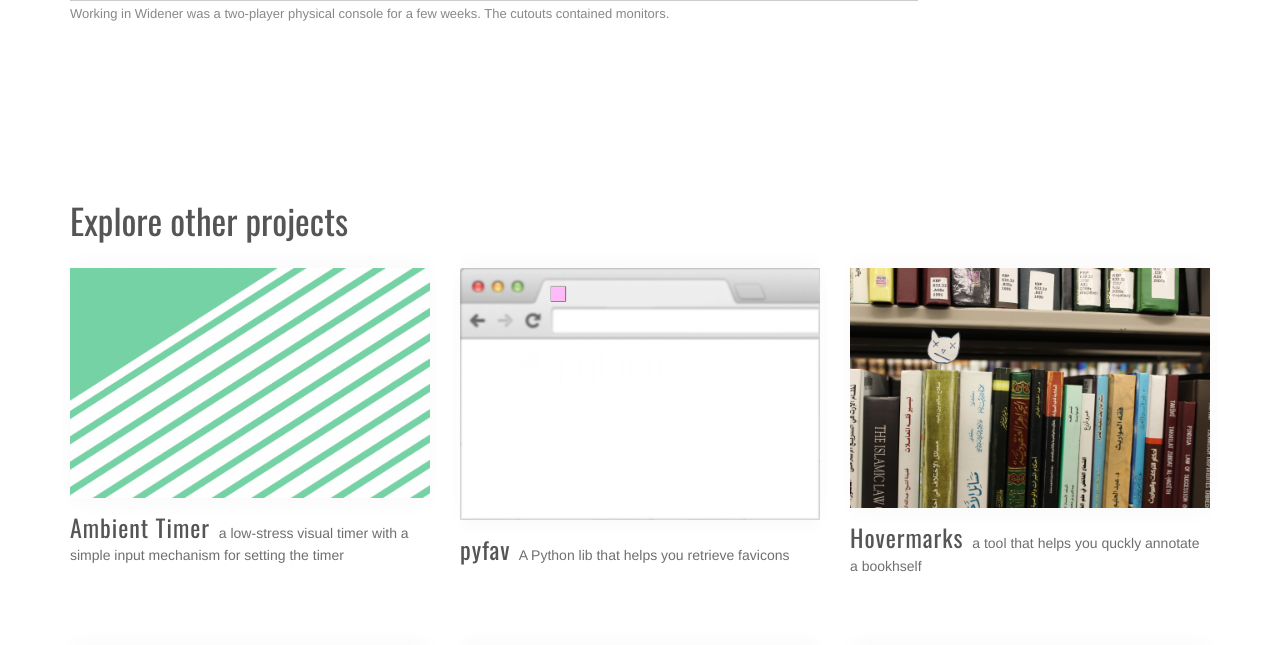
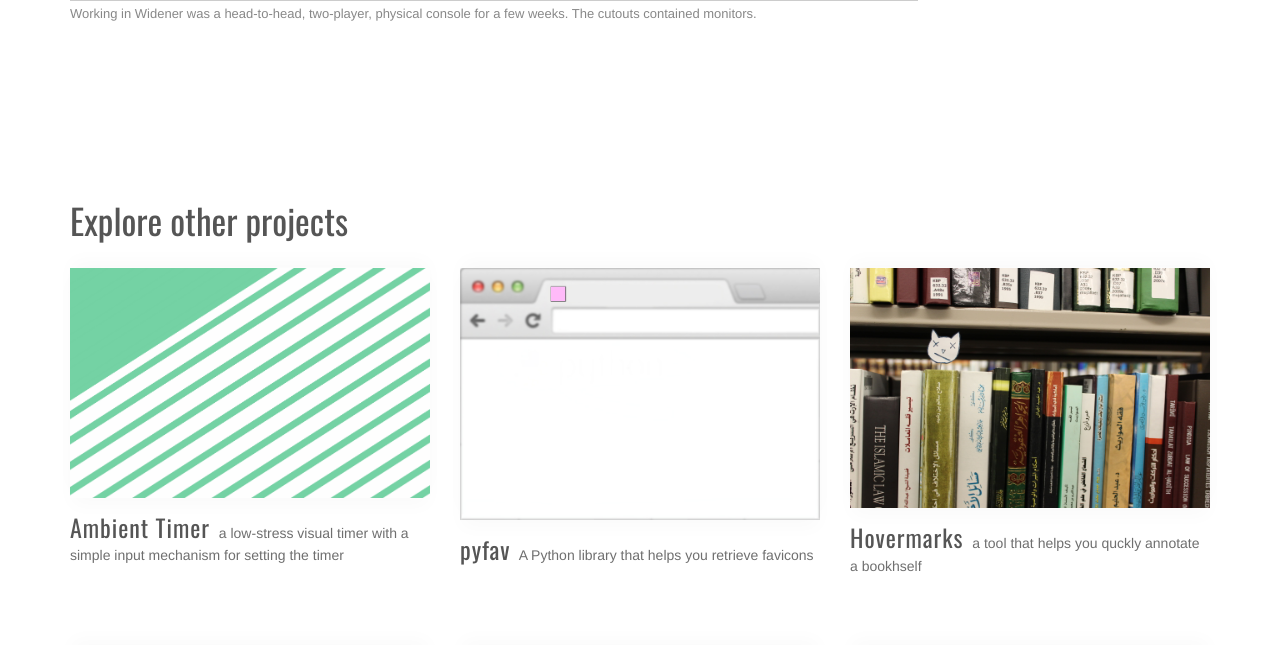
Before and after one commit to phillipsm/mattphillips-info, a Flask app: page /working-in-widener in a window 1280 px wide. Shown: the part 1901-2546 px from the top of the page. Run offline with Flask 2, Linux system fonts and the light colour scheme.

Commit message:
A little copy editing.

```diff
--- a/templates/landing.html
+++ b/templates/landing.html
@@ -55,7 +55,7 @@
 			</div>
 			<div class="col-sm-6 col-md-4">
 				<a href="pyfav"><img src="/static/img/pyfav.jpg" class="img-responsive"></a>
-				<p><span class="project-title">pyfav</span> A Python lib that makes helps you retrieve favicons</p>
+				<p><span class="project-title">pyfav</span> A Python library that helps you retrieve favicons</p>
 			</div>
 		</div> <!-- / project-row -->
 
--- a/templates/projects/project-base.html
+++ b/templates/projects/project-base.html
@@ -45,7 +45,7 @@
             {% if project_title != "Pyfav" %}
 			<div class="col-sm-6 col-md-4">
 				<a href="pyfav"><img src="/static/img/pyfav.jpg" class="img-responsive"></a>
-				<p><span class="project-title">pyfav</span> A Python lib that helps you retrieve favicons</p>
+				<p><span class="project-title">pyfav</span> A Python library that helps you retrieve favicons</p>
 			</div>
             {% endif %}
             {% if project_title != "Hovermarks" %}
--- a/templates/projects/working-in-widener.html
+++ b/templates/projects/working-in-widener.html
@@ -10,7 +10,7 @@
 				<img src="/static/img/working.png" class="img-responsive no-border">
                 <p class="img-desc">The landing page.</p>
                 <img src="/static/img/wiw-case-med.jpg" class="img-responsive">
-                <p class="img-desc">Working in Widener was a two-player physical console for a few weeks. The cutouts contained monitors.</p>
+                <p class="img-desc">Working in Widener was a head-to-head, two-player, physical console for a few weeks. The cutouts contained monitors.</p>
 			</div>
 			<div class="col-md-3">
 				<p class='title'>{{ project_title }}</p>
```
